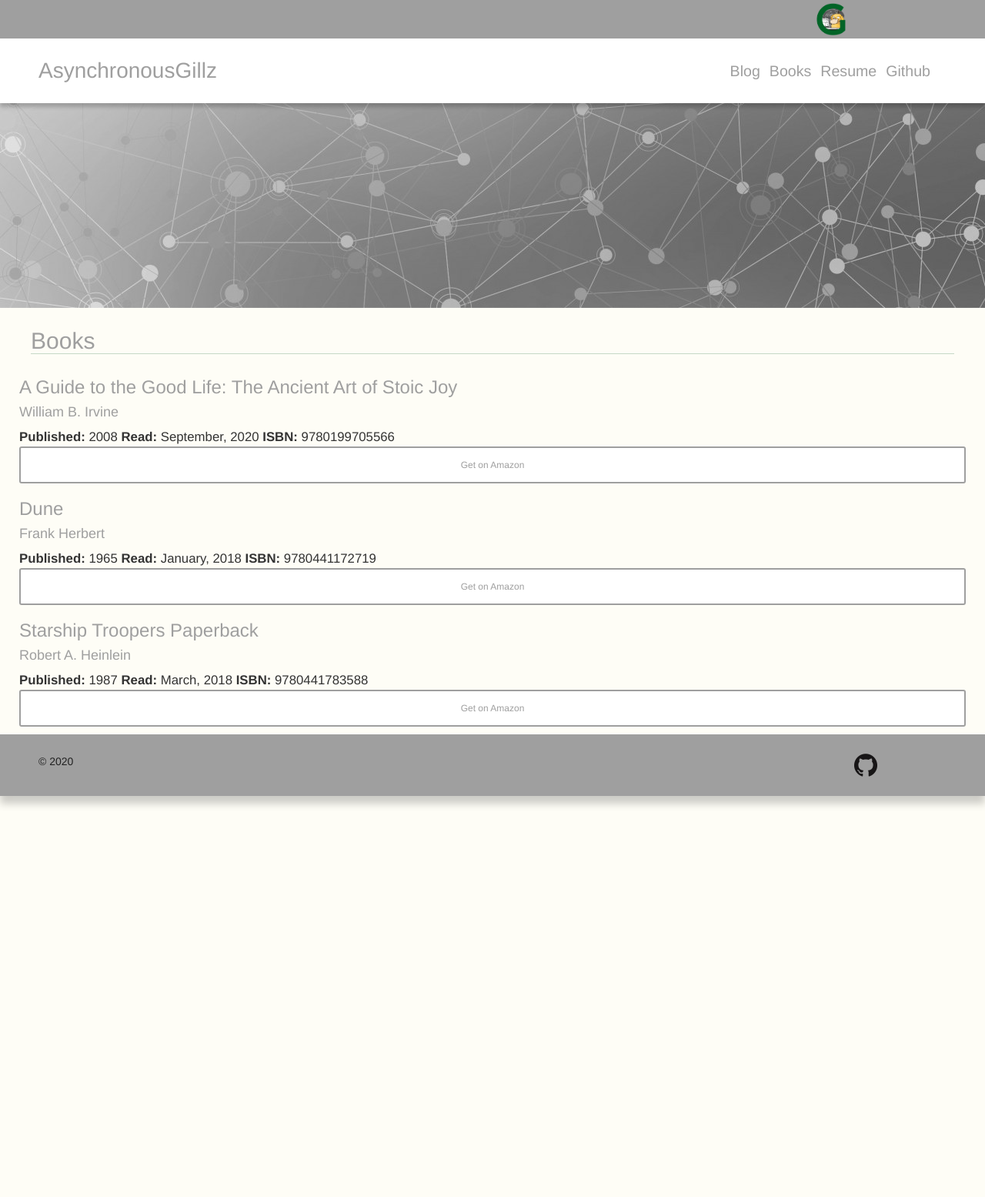
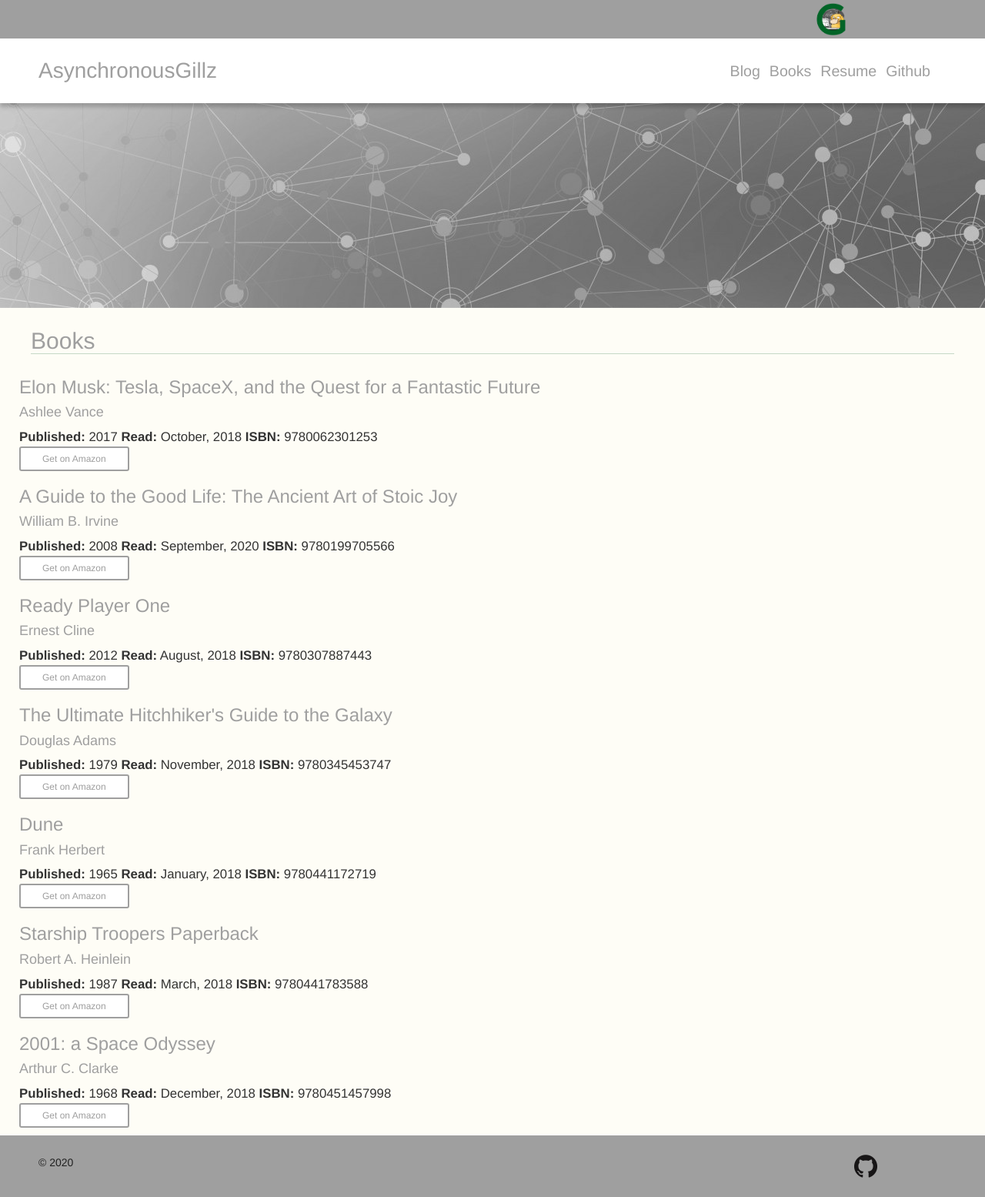
Before and after one commit to GerhardOfRivia/GerhardOfRivia.github.io, a Jekyll site: the page built from books.md, in a window 1280 px wide. Shown: the whole page at 77% size. Built offline with Jekyll 4.4.1, drawn with Linux system fonts in a browser that asks for light colours; nearby versions of some CDN libraries.

Commit message:
Add another couple of books

```diff
--- a/_includes/books.html
+++ b/_includes/books.html
@@ -1,6 +1,6 @@
 {% for book in site.books %}
 <div class="row">
-	<div class=".col-xs-12 .col-sm-6 .col-lg-8 main-content">
+	<div class="span8 main-content">
 
 		<h3>{{ book.title }}</h3>
 
@@ -21,7 +21,7 @@
 		</div>
 
 	</div>
-	<div class=".col-sm-6 .col-lg-4 hidden-xs-down">
+	<div class="span4 hidden-xs-down">
 		<div class="btn btn-sm amazon">
 		  <a href="{{ book.amazon }}?tag=AsynchronousGillz" target="_blank" rel="sponsored noopener noreferrer" class="book">
 			  <span class="icon text-gray-400">
--- a/assets/styles.css
+++ b/assets/styles.css
@@ -660,7 +660,6 @@
     width: 165px;
 }
 .amazon {
-    display:flex;
     justify-content:center;
     align-items:center;
     background-color: white;
```
Also changed, not shown: _books/9780062301253.md (added, +8 -0 lines), _books/9780307887443.md (added, +8 -0 lines), _books/9780345453747.md (added, +8 -0 lines), _books/9780451457998.md (added, +8 -0 lines).
